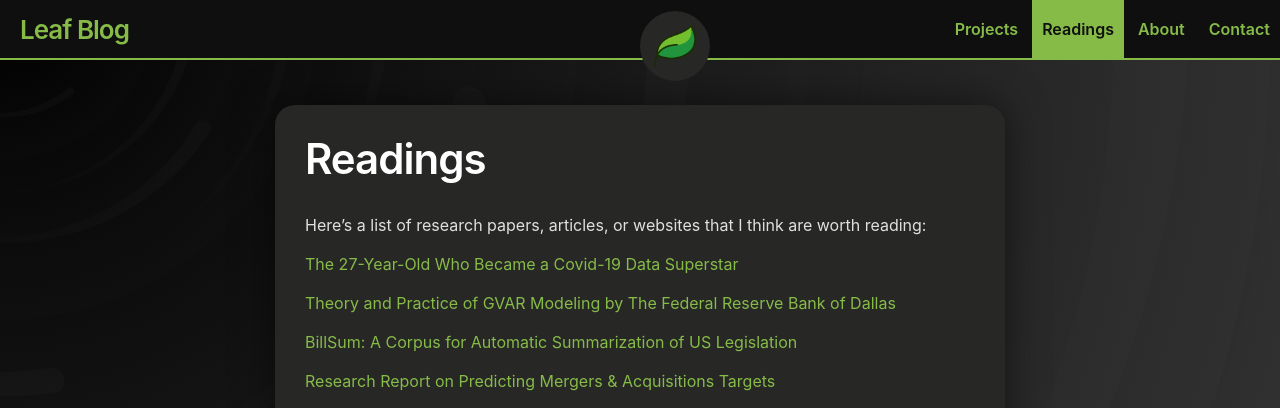
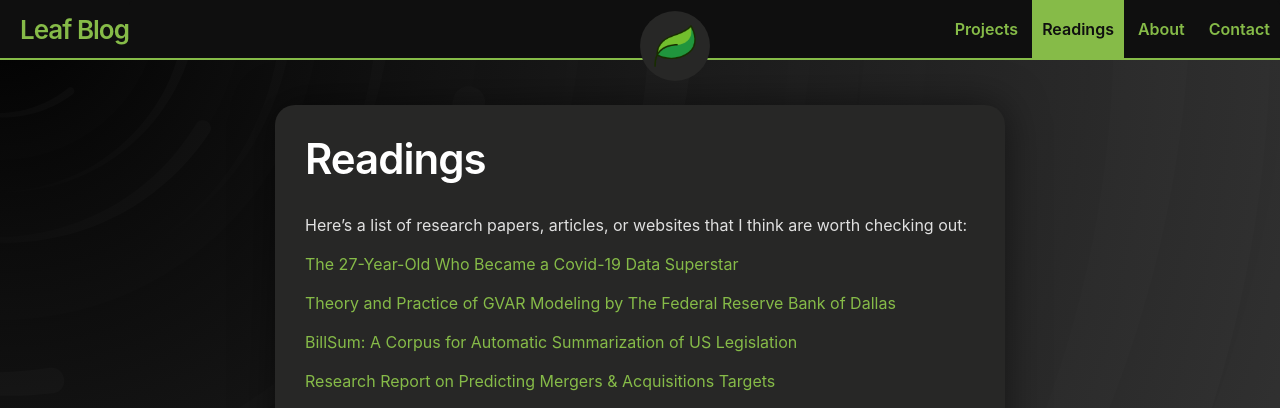
Before and after one commit to jhancock75/my-blog, a Jekyll site: the page built from 1readings.md, in a window 1280 px wide. Shown: the top 408 px of the page. Built offline with Jekyll 4.4.1, drawn with Linux system fonts in a browser that asks for light colours.

Commit message:
Update 1readings.md

```diff
--- a/1readings.md
+++ b/1readings.md
@@ -3,7 +3,7 @@ title: Readings
 layout: page
 ---
 
-Here's a list of research papers, articles, or websites that I think are worth reading:
+Here's a list of research papers, articles, or websites that I think are worth checking out:
 
 <a href="https://www.bloomberg.com/news/articles/2021-02-19/covid-pandemic-how-youyang-gu-used-ai-and-data-to-make-most-accurate-prediction">The 27-Year-Old Who Became a Covid-19 Data Superstar</a>
 
```
